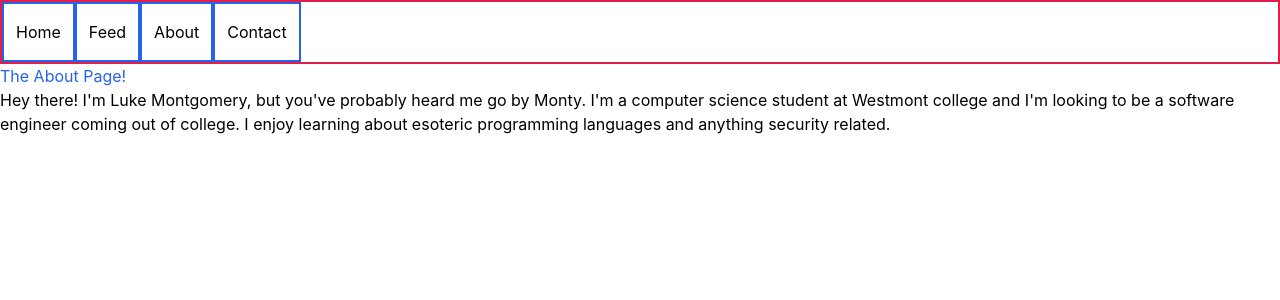
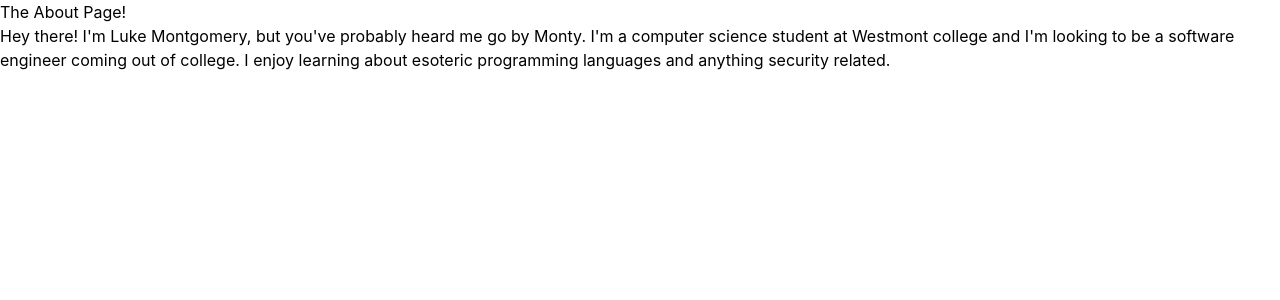
Before and after one commit to LMonty-1/personal-site, a Next.js app: page /about in a window 1280 px wide. Shown: the top 300 px of the page. Built offline with nearby package versions, Linux system fonts and the light colour scheme.

Commit message:
compilation fix

```diff
--- a/components/Navbar.jsx
+++ b/components/Navbar.jsx
@@ -5,18 +5,18 @@ import { Fragment } from 'react';
 export const Navbar = (props) => {
 	return (
 		<div>
-			<div class="flex justify-start inset-x-0 top-0 h-16 border-2 border-rose-600">
+			<div>
 				<Link href="/">
-					<button class="nav-bar-button">Home</button>
+					<button>Home</button>
 				</Link>
 				<Link href="/feed">
-					<button class="nav-bar-button">Feed</button>
+					<button>Feed</button>
 				</Link>
 				<Link href="/about">
-					<button class="nav-bar-button">About</button>
+					<button>About</button>
 				</Link>
 				<Link href="/contact">
-					<button class="nav-bar-button">Contact</button>
+					<button>Contact</button>
 				</Link>
 			</div>
 		</div>
--- a/pages/about.js
+++ b/pages/about.js
@@ -1,16 +1,13 @@
-import Navbar from '../components/Navbar';
-
 function AboutPage() {
 	return (
 		<>
-			<Navbar />
-			<div class="text-blue-600">
+			<div>
 				<h1>The About Page!</h1>
 			</div>
 			<div>
 				<p>
-					Hey there! I'm Luke Montgomery, but you've probably heard me go by
-					Monty. I'm a computer science student at Westmont college and I'm
+					Hey there! I&#39;m Luke Montgomery, but you&#39;ve probably heard me go by
+					Monty. I&#39;m a computer science student at Westmont college and I&#39;m
 					looking to be a software engineer coming out of college. I enjoy
 					learning about esoteric programming languages and anything security
 					related.
--- a/pages/contact.js
+++ b/pages/contact.js
@@ -1,10 +1,7 @@
-import Navbar from '../components/Navbar';
-
 function ContactPage() {
 	return (
 		<>
-			<Navbar />
-			<div class="text-blue-600">
+			<div>
 				<h1> The Contact Page! </h1>
 			</div>
 			<div>
--- a/pages/feed/[articleId].js
+++ b/pages/feed/[articleId].js
@@ -2,7 +2,6 @@
 
 import { useRouter } from 'next/router';
 import { Fragment } from 'react';
-import Navbar from '../../components/Navbar';
 
 function Feed() {
 	const router = useRouter();
@@ -11,11 +10,10 @@ function Feed() {
 
 	return (
 		<div>
-			<Navbar />
-			<div class="text-blue-600">
+			<div>
 				<h1> The Article Page(s)! </h1>
 			</div>
-			<h1> You've Requested {requestedArticle} </h1>
+			<h1> You&#39;ve Requested {requestedArticle} </h1>
 		</div>
 	);
 }
--- a/pages/feed/index.js
+++ b/pages/feed/index.js
@@ -2,13 +2,11 @@
 
 import Link from 'next/link';
 import { Fragment } from 'react';
-import Navbar from '../../components/Navbar';
 
 function Feed() {
 	return (
 		<Fragment>
-			<Navbar />
-			<div class="text-blue-600">
+			<div>
 				<h1> The Feed Page! </h1>
 			</div>
 			<ul>
--- a/pages/index.js
+++ b/pages/index.js
@@ -1,5 +1,6 @@
 // pages/index.js
 import Link from 'next/link';
+import Image from 'next/image';
 
 const HomePage = () => {
 	return (
@@ -9,7 +10,7 @@ const HomePage = () => {
 				<div className="max-w-7xl mx-auto px-4 sm:px-6 lg:px-8">
 					<div className="flex justify-between h-16">
 						<div className="flex-shrink-0 flex items-center">
-							<img className="h-8 w-8" src="/favicon.ico" alt="Logo" />
+							<Image className="h-8 w-8" src="/favicon.ico" alt="Logo" />
 							<span className="ml-2 font-bold">Next.js Blog</span>
 						</div>
 						<div className="flex justify-start">
```
